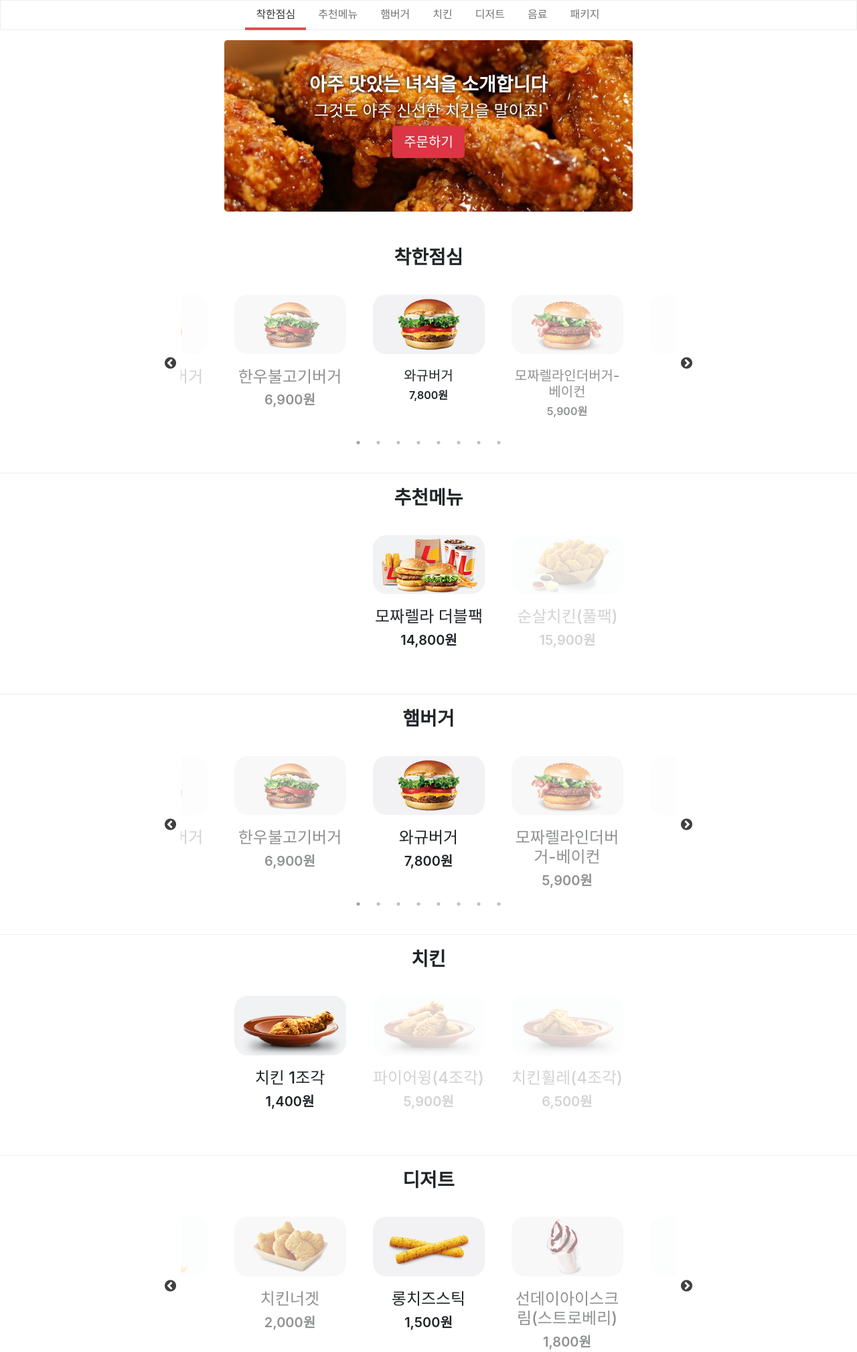
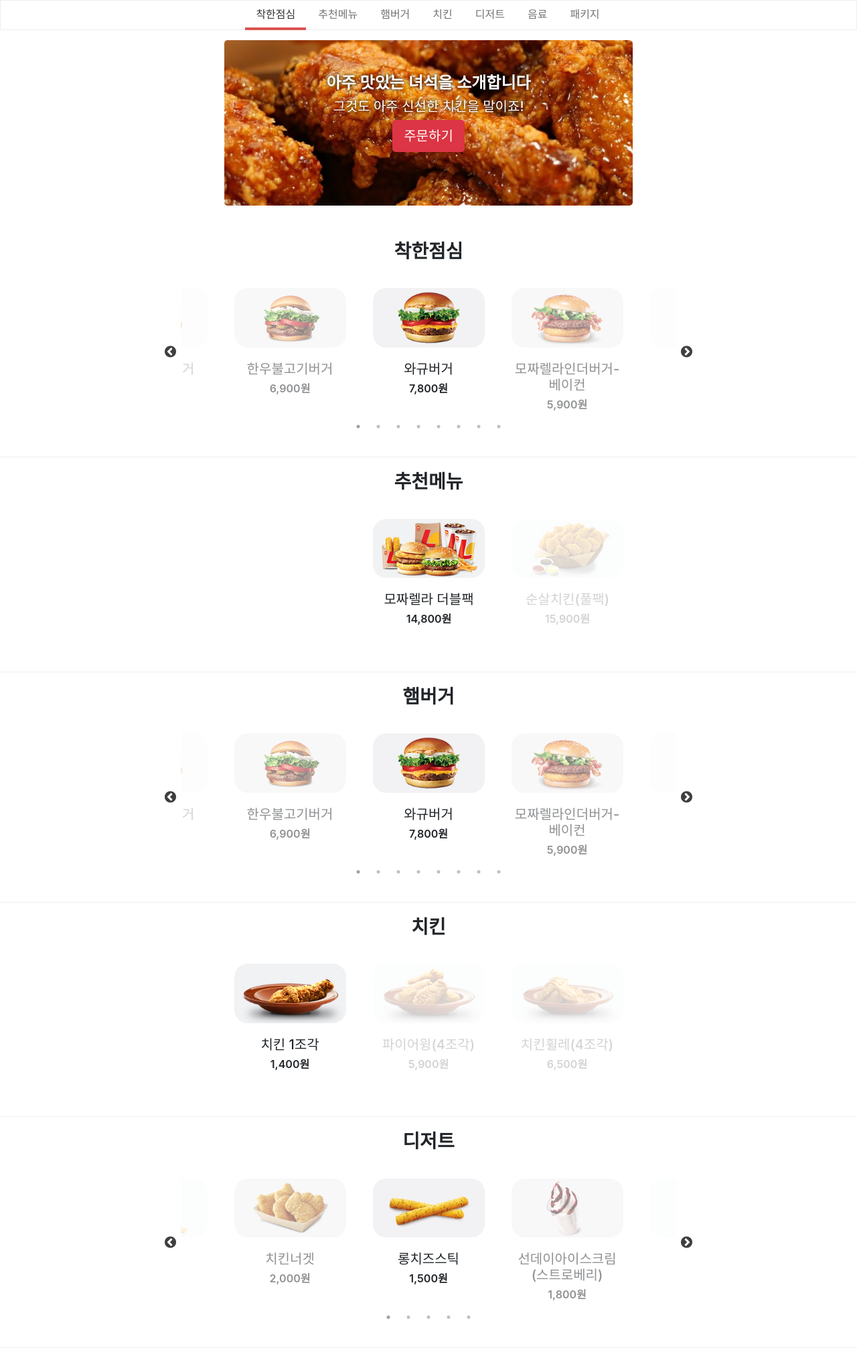
Before and after one commit to chohanjoo/kiosk, a Django app: template menu/templates/menu/-index.html in a window 1280 px wide. Shown: the top 2019 px of the page at 67% size. Run offline with Django 3.2, Linux system fonts and the light colour scheme; the template is opened without the code that fills it, so the values that code supplies are empty; some libraries are stand-ins or nearby versions.

Commit message:
글씨 크기 변경
Jumbotron 내 글씨 크기 변경

```diff
--- a/menu/templates/menu/-index.html
+++ b/menu/templates/menu/-index.html
@@ -240,8 +240,8 @@
             <div class="col-md-3 col-0"></div>
             <div class="col-md-6 col-12">
                 <div class="jumbotron">
-                    <h3 class="text-center" style="text-shadow: black 0em 0em 0.2em; font-weight: 600;">아주 맛있는 녀석을 소개합니다</h3>
-                    <h4 class="text-center" style="text-shadow: black  0em 0em 0.2em;; font-weight: 500;">그것도 아주 신선한 치킨을 말이죠!</h4>
+                    <h4 class="text-center" style="text-shadow: black 0em 0em 0.2em; font-weight: 600;">아주 맛있는 녀석을 소개합니다</h4>
+                    <h5 class="text-center" style="text-shadow: black  0em 0em 0.2em;; font-weight: 500;">그것도 아주 신선한 치킨을 말이죠!</h5>
                     <p class="text-center"><a class="btn btn-danger btn-lg" role="button">주문하기</a></p>
                 </div>
             </div>
@@ -285,18 +285,18 @@
                     </div>
                     <div>
                         <img src="img/burger (6).jpg">
-                        <h4 class="text-center menu-title">원조빅불고기버거</h5>
-                            <h5 class="text-center menu-price">5,600원</h6>
+                        <h5 class="text-center menu-title">원조빅불고기버거</h5>
+                        <h6 class="text-center menu-price">5,600원</h6>
                     </div>
                     <div>
                         <img src="img/burger (7).jpg">
-                        <h4 class="text-center menu-title">핫크리스피버거</h5>
-                            <h5 class="text-center menu-price">4,800원</h6>
+                        <h5 class="text-center menu-title">핫크리스피버거</h5>
+                        <h6 class="text-center menu-price">4,800원</h6>
                     </div>
                     <div>
                         <img src="img/burger (8).jpg">
-                        <h4 class="text-center menu-title">한우불고기버거</h5>
-                            <h5 class="text-center menu-price">6,900원</h6>
+                        <h5 class="text-center menu-title">한우불고기버거</h5>
+                        <h6 class="text-center menu-price">6,900원</h6>
                     </div>
                 </section>
             </div>
@@ -313,13 +313,13 @@
                 <section class="center slider">
                     <div>
                         <img src="img/모짜렐라 더블팩.jpg">
-                        <h4 class="text-center menu-title">모짜렐라 더블팩</h4>
-                        <h5 class="text-center menu-price">14,800원</h4>
+                        <h5 class="text-center menu-title">모짜렐라 더블팩</h5>
+                        <h6 class="text-center menu-price">14,800원</h6>
                     </div>
                     <div>
                         <img src="img/순살치킨 풀팩.jpg">
-                        <h4 class="text-center menu-title">순살치킨(풀팩)</h4>
-                        <h5 class="text-center menu-price">15,900원</h4>
+                        <h5 class="text-center menu-title">순살치킨(풀팩)</h5>
+                        <h6 class="text-center menu-price">15,900원</h6>
                     </div>
                 </section>
             </div>
@@ -336,43 +336,43 @@
                 <section class="center slider">
                     <div>
                         <img src="img/burger (1).jpg">
-                        <h4 class="text-center menu-title">와규버거</h4>
-                        <h5 class="text-center menu-price">7,800원</h4>
+                        <h5 class="text-center menu-title">와규버거</h5>
+                        <h6 class="text-center menu-price">7,800원</h6>
                     </div>
                     <div>
                         <img src="img/burger (2).jpg">
-                        <h4 class="text-center menu-title">모짜렐라인더버거-베이컨</h4>
-                        <h5 class="text-center menu-price">5,900원</h4>
+                        <h5 class="text-center menu-title">모짜렐라인더버거-베이컨</h5>
+                        <h6 class="text-center menu-price">5,900원</h6>
                     </div>
                     <div>
                         <img src="img/burger (3).jpg">
-                        <h4 class="text-center menu-title">AZ버거</h4>
-                        <h5 class="text-center menu-price">6,500원</h4>
+                        <h5 class="text-center menu-title">AZ버거</h5>
+                        <h6 class="text-center menu-price">6,500원</h6>
                     </div>
                     <div>
                         <img src="img/burger (4).jpg">
-                        <h4 class="text-center menu-title">모짜렐라인더버거-더블</h4>
-                        <h5 class="text-center menu-price">5,600원</h4>
+                        <h5 class="text-center menu-title">모짜렐라인더버거-더블</h5>
+                        <h6 class="text-center menu-price">5,600원</h6>
                     </div>
                     <div>
                         <img src="img/burger (5).jpg">
-                        <h4 class="text-center menu-title">모짜렐라인더버거-해쉬</h4>
-                        <h5 class="text-center menu-price">4,800원</h4>
+                        <h5 class="text-center menu-title">모짜렐라인더버거-해쉬</h5>
+                        <h6 class="text-center menu-price">4,800원</h6>
                     </div>
                     <div>
                         <img src="img/burger (6).jpg">
-                        <h4 class="text-center menu-title">원조빅불고기버거</h4>
-                        <h5 class="text-center menu-price">5,600원</h4>
+                        <h5 class="text-center menu-title">원조빅불고기버거</h5>
+                        <h6 class="text-center menu-price">5,600원</h6>
                     </div>
                     <div>
                         <img src="img/burger (7).jpg">
-                        <h4 class="text-center menu-title">핫크리스피버거</h4>
-                        <h5 class="text-center menu-price">4,800원</h4>
+                        <h5 class="text-center menu-title">핫크리스피버거</h5>
+                        <h6 class="text-center menu-price">4,800원</h6>
                     </div>
                     <div>
                         <img src="img/burger (8).jpg">
-                        <h4 class="text-center menu-title">한우불고기버거</h4>
-                        <h5 class="text-center menu-price">6,900원</h4>
+                        <h5 class="text-center menu-title">한우불고기버거</h5>
+                        <h6 class="text-center menu-price">6,900원</h6>
                     </div>
                 </section>
             </div>
@@ -389,18 +389,18 @@
                 <section class="center slider">
                     <div>
                         <img src="img/치킨1조각.jpg">
-                        <h4 class="text-center menu-title">치킨 1조각</h4>
-                        <h5 class="text-center menu-price">1,400원</h4>
+                        <h5 class="text-center menu-title">치킨 1조각</h5>
+                        <h6 class="text-center menu-price">1,400원</h6>
                     </div>
                     <div>
                         <img src="img/화이어윙(4조각).jpg">
-                        <h4 class="text-center menu-title">파이어윙(4조각)</h4>
-                        <h5 class="text-center menu-price">5,900원</h4>
+                        <h5 class="text-center menu-title">파이어윙(4조각)</h5>
+                        <h6 class="text-center menu-price">5,900원</h6>
                     </div>
                     <div>
                         <img src="img/치킨휠레(4조각).jpg">
-                        <h4 class="text-center menu-title">치킨휠레(4조각)</h4>
-                        <h5 class="text-center menu-price">6,500원</h4>
+                        <h5 class="text-center menu-title">치킨휠레(4조각)</h5>
+                        <h6 class="text-center menu-price">6,500원</h6>
                     </div>
                 </section>
             </div>
@@ -418,28 +418,28 @@
                 <section class="center slider">
                     <div>
                         <img src="img/롱치즈스틱.jpg">
-                        <h4 class="text-center menu-title">롱치즈스틱</h4>
-                        <h5 class="text-center menu-price">1,500원</h4>
+                        <h5 class="text-center menu-title">롱치즈스틱</h5>
+                        <h6 class="text-center menu-price">1,500원</h6>
                     </div>
                     <div>
                         <img src="img/선데이아이스크림(스트로베리).jpg">
-                        <h4 class="text-center menu-title">선데이아이스크림(스트로베리)</h4>
-                        <h5 class="text-center menu-price">1,800원</h4>
+                        <h5 class="text-center menu-title">선데이아이스크림(스트로베리)</h5>
+                        <h6 class="text-center menu-price">1,800원</h6>
                     </div>
                     <div>
                         <img src="img/소프트콘.jpg">
-                        <h4 class="text-center menu-title">소프트콘</h4>
-                        <h5 class="text-center menu-price">500원</h4>
+                        <h5 class="text-center menu-title">소프트콘</h5>
+                        <h6 class="text-center menu-price">500원</h6>
                     </div>
                     <div>
                         <img src="img/양념감자.jpg">
-                        <h4 class="text-center menu-title">양념감자</h4>
-                        <h5 class="text-center menu-price">2,000원</h4>
+                        <h5 class="text-center menu-title">양념감자</h5>
+                        <h6 class="text-center menu-price">2,000원</h6>
                     </div>
                     <div>
                         <img src="img/치킨너겟.jpg">
-                        <h4 class="text-center menu-title">치킨너겟</h4>
-                        <h5 class="text-center menu-price">2,000원</h4>
+                        <h5 class="text-center menu-title">치킨너겟</h5>
+                        <h6 class="text-center menu-price">2,000원</h6>
                     </div>
                 </section>
             </div>
@@ -457,23 +457,23 @@
                 <section class="center slider">
                     <div>
                         <img src="img/사이다.jpg">
-                        <h4 class="text-center menu-title">사이다</h4>
-                        <h5 class="text-center menu-price">1,000원</h4>
+                        <h5 class="text-center menu-title">사이다</h5>
+                        <h6 class="text-center menu-price">1,000원</h6>
                     </div>
                     <div>
                         <img src="img/콜라.jpg">
-                        <h4 class="text-center menu-title">콜라</h4>
-                        <h5 class="text-center menu-price">1,000원</h4>
+                        <h5 class="text-center menu-title">콜라</h5>
+                        <h6 class="text-center menu-price">1,000원</h6>
                     </div>
                     <div>
                         <img src="img/오렌지주스.jpg">
-                        <h4 class="text-center menu-title">오렌지주스</h4>
-                        <h5 class="text-center menu-price">1,500원</h4>
+                        <h5 class="text-center menu-title">오렌지주스</h5>
+                        <h6 class="text-center menu-price">1,500원</h6>
                     </div>
                     <div>
                         <img src="img/아이스 아메리카노.jpg">
-                        <h4 class="text-center menu-title">아이스아메리카노</h4>
-                        <h5 class="text-center menu-price">1,500원</h4>
+                        <h5 class="text-center menu-title">아이스아메리카노</h5>
+                        <h6 class="text-center menu-price">1,500원</h6>
                     </div>
                 </section>
             </div>
@@ -491,23 +491,23 @@
                 <section class="center slider">
                     <div>
                         <img src="img/모짜렐라인더버거베이컨세트.jpg">
-                        <h4 class="text-center menu-title">모짜렐라인더버거베이컨세트</h4>
-                        <h5 class="text-center menu-price">8,800원</h4>
+                        <h5 class="text-center menu-title">모짜렐라인더버거베이컨세트</h5>
+                        <h6 class="text-center menu-price">8,800원</h6>
                     </div>
                     <div>
                         <img src="img/한우불고기콤보.jpg">
-                        <h4 class="text-center menu-title">한우불고기콤보</h4>
-                        <h5 class="text-center menu-price">8,900원</h4>
+                        <h5 class="text-center menu-title">한우불고기콤보</h5>
+                        <h6 class="text-center menu-price">8,900원</h6>
                     </div>
                     <div>
                         <img src="img/치킨버거 세트.jpg">
-                        <h4 class="text-center menu-title">치킨버거세트</h4>
-                        <h5 class="text-center menu-price">6,500원</h4>
+                        <h5 class="text-center menu-title">치킨버거세트</h5>
+                        <h6 class="text-center menu-price">6,500원</h6>
                     </div>
                     <div>
                         <img src="img/와규세트.jpg">
-                        <h4 class="text-center menu-title">와규버거세트</h4>
-                        <h5 class="text-center menu-price">8,600원</h4>
+                        <h5 class="text-center menu-title">와규버거세트</h5>
+                        <h6 class="text-center menu-price">8,600원</h6>
                     </div>
                 </section>
             </div>
```
